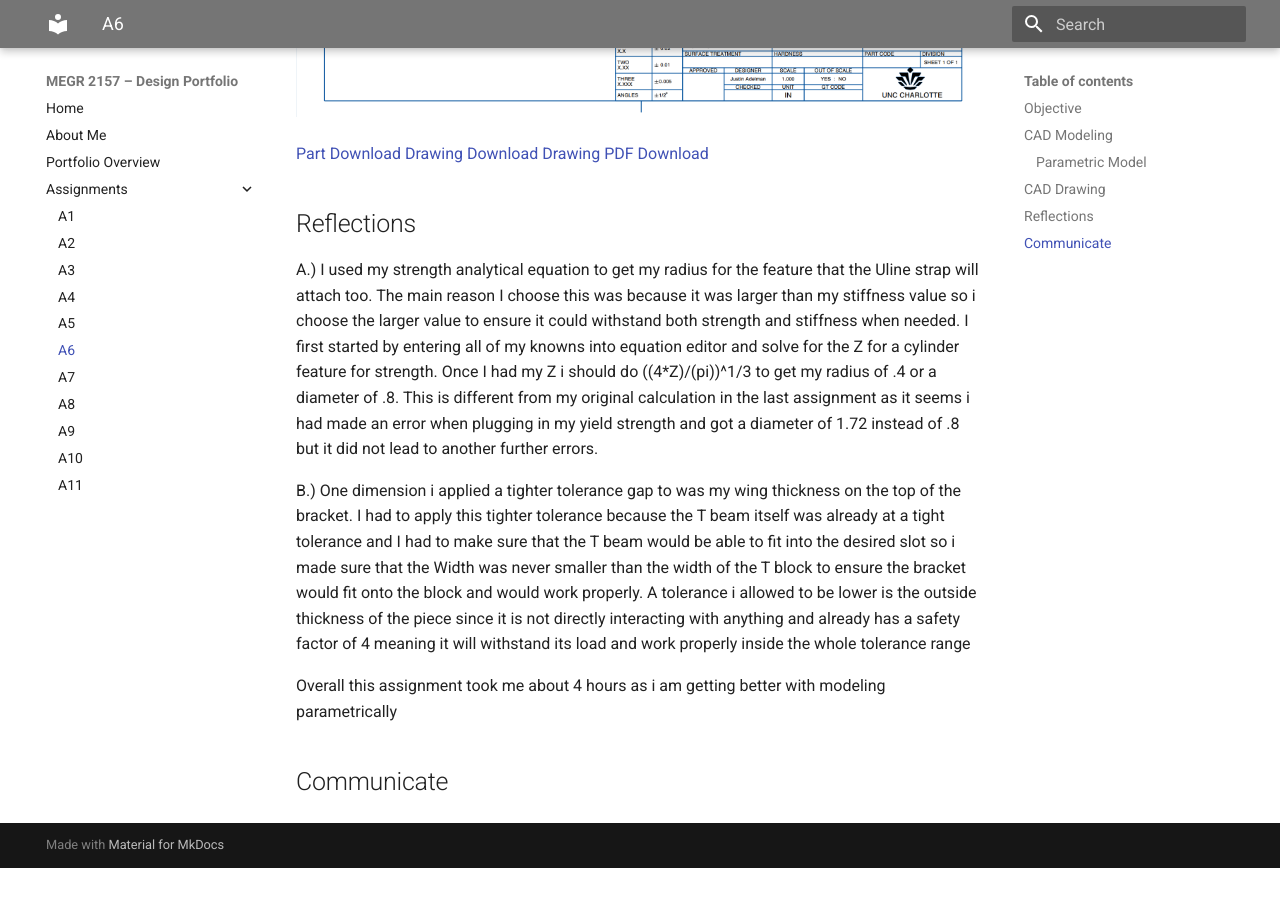
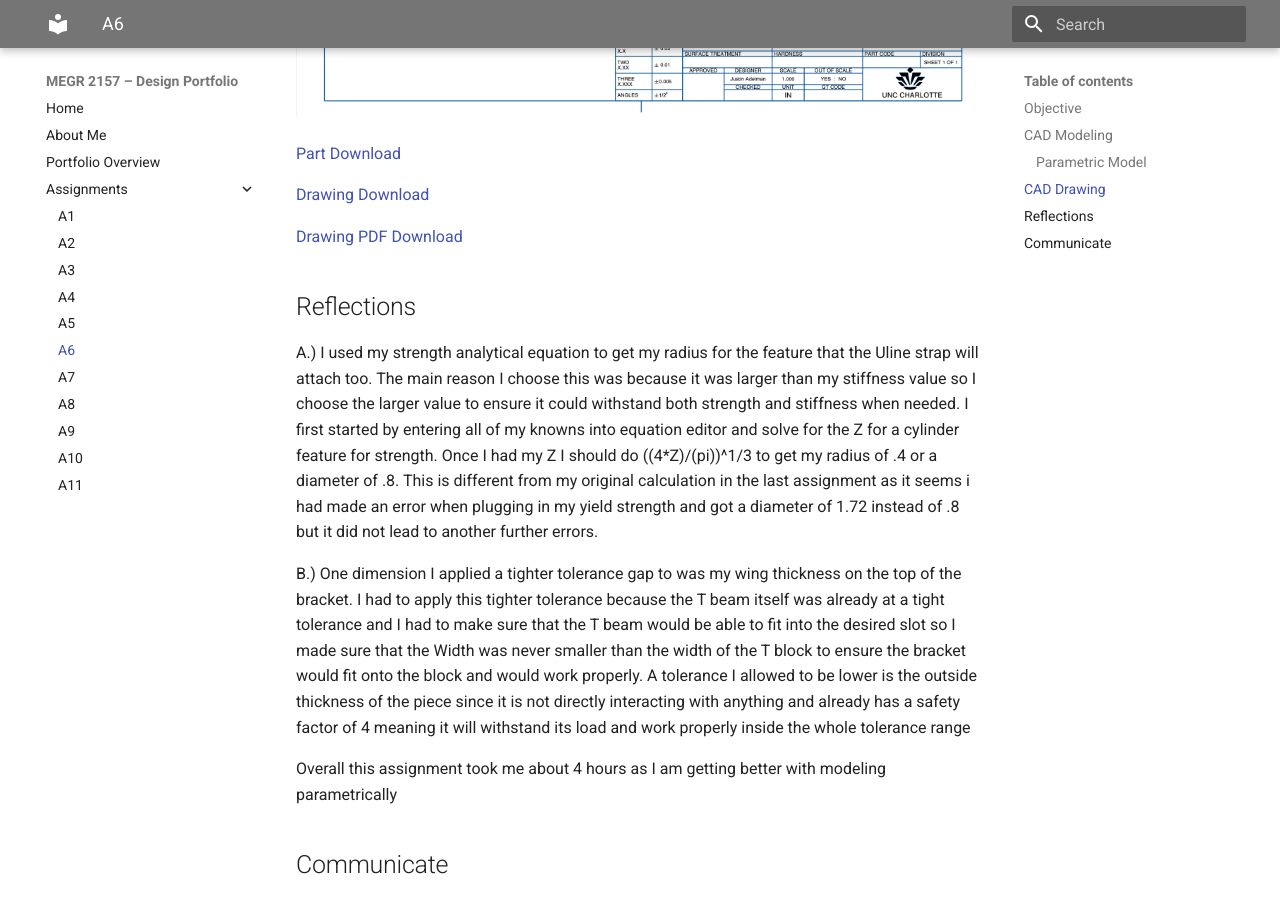
Before and after one commit to jadelma5/megr2156-portfolio, an MkDocs documentation site: the page built from docs/assignments/A06/index.md, in a window 1280 px wide and 900 px high, scrolled down 4937 px. Built offline with MkDocs 1.6.1 and Material for MkDocs 9.7.7, drawn with Linux system fonts in a browser that asks for light colours; before the commit the page ends 5805 px from its top, so only the background shows below that; some of the changed text lies outside the part shown.

Commit message:
Fix typos and improve grammar in index.md
Corrected typos and grammatical errors throughout the document for clarity and readability.

```diff
--- a/docs/assignments/A06/index.md
+++ b/docs/assignments/A06/index.md
@@ -8,7 +8,7 @@ The objective for this assignment was to generate a comprehensive solid model an
 
 ### Parametric Model
 
-The first thing to was to decide to use either my siffness of strength values form the previous assignment. I decided to go with my strength values as most of them were larger then my sitffness meaning they would meet both requirements under the load. After choosing which design i will be modeloign i started ot enter all of the parameter into my equation editior. After plugging in all equations and numbers into CAD I am now able to model the enitre designin paramtetrically.
+The first thing to was to decide to use either my siffness of strength values form the previous assignment. I decided to go with my strength values as most of them were larger then my sitffness meaning they would meet both requirements under the load. After choosing which design i will be modeloign I started ot enter all of the parameter into my equation editior. After plugging in all equations and numbers into CAD I am now able to model the enitre designin paramtetrically.
 
 ![eq](equation1.png)
 ![eq2](equation2.png)
@@ -35,16 +35,18 @@ Now having the finished my model I can then move onto the drawing. I used third
 ![draw](draw.png)
 
 [Part Download](hw6bracket.prt.2)
+
 [Drawing Download](bracketdrawing.drw.2)
+
 [Drawing PDF Download](Hw6drawpdf.pdf)
 
 ## Reflections
 
-A.) I used my strength analytical equation to get my radius for the feature that the Uline strap will attach too. The main reason I choose this was because it was larger than my stiffness value so i choose the larger value to ensure it could withstand both strength and stiffness when needed. I first started by entering all of my knowns into equation editor and solve for the Z for a cylinder feature for strength. Once I had my Z i should do ((4*Z)/(pi))^1/3 to get my radius of .4 or a diameter of .8. This is different from my original calculation in the last assignment as it seems i had made an error when plugging in my yield strength and got a diameter of 1.72 instead of .8 but it did not lead to another further errors.
+A.) I used my strength analytical equation to get my radius for the feature that the Uline strap will attach too. The main reason I choose this was because it was larger than my stiffness value so I choose the larger value to ensure it could withstand both strength and stiffness when needed. I first started by entering all of my knowns into equation editor and solve for the Z for a cylinder feature for strength. Once I had my Z I should do ((4*Z)/(pi))^1/3 to get my radius of .4 or a diameter of .8. This is different from my original calculation in the last assignment as it seems i had made an error when plugging in my yield strength and got a diameter of 1.72 instead of .8 but it did not lead to another further errors.
 
-B.) One dimension i applied a tighter tolerance gap to was my wing thickness on the top of the bracket. I had to apply this tighter tolerance because the T beam itself was already at a tight tolerance and I had to make sure that the T beam would be able to fit into the desired slot so i made sure that the Width was never smaller than the width of the T block to ensure the bracket would fit onto the block and would work properly. A tolerance i allowed to be lower is the outside thickness of the piece since it is not directly interacting with anything and already has a safety factor of 4 meaning it will withstand its load and work properly inside the whole tolerance range
+B.) One dimension I applied a tighter tolerance gap to was my wing thickness on the top of the bracket. I had to apply this tighter tolerance because the T beam itself was already at a tight tolerance and I had to make sure that the T beam would be able to fit into the desired slot so I made sure that the Width was never smaller than the width of the T block to ensure the bracket would fit onto the block and would work properly. A tolerance I allowed to be lower is the outside thickness of the piece since it is not directly interacting with anything and already has a safety factor of 4 meaning it will withstand its load and work properly inside the whole tolerance range
 
-Overall this assignment took me about 4 hours as i am getting better with modeling parametrically
+Overall this assignment took me about 4 hours as I am getting better with modeling parametrically
 
 
 ## Communicate
```
